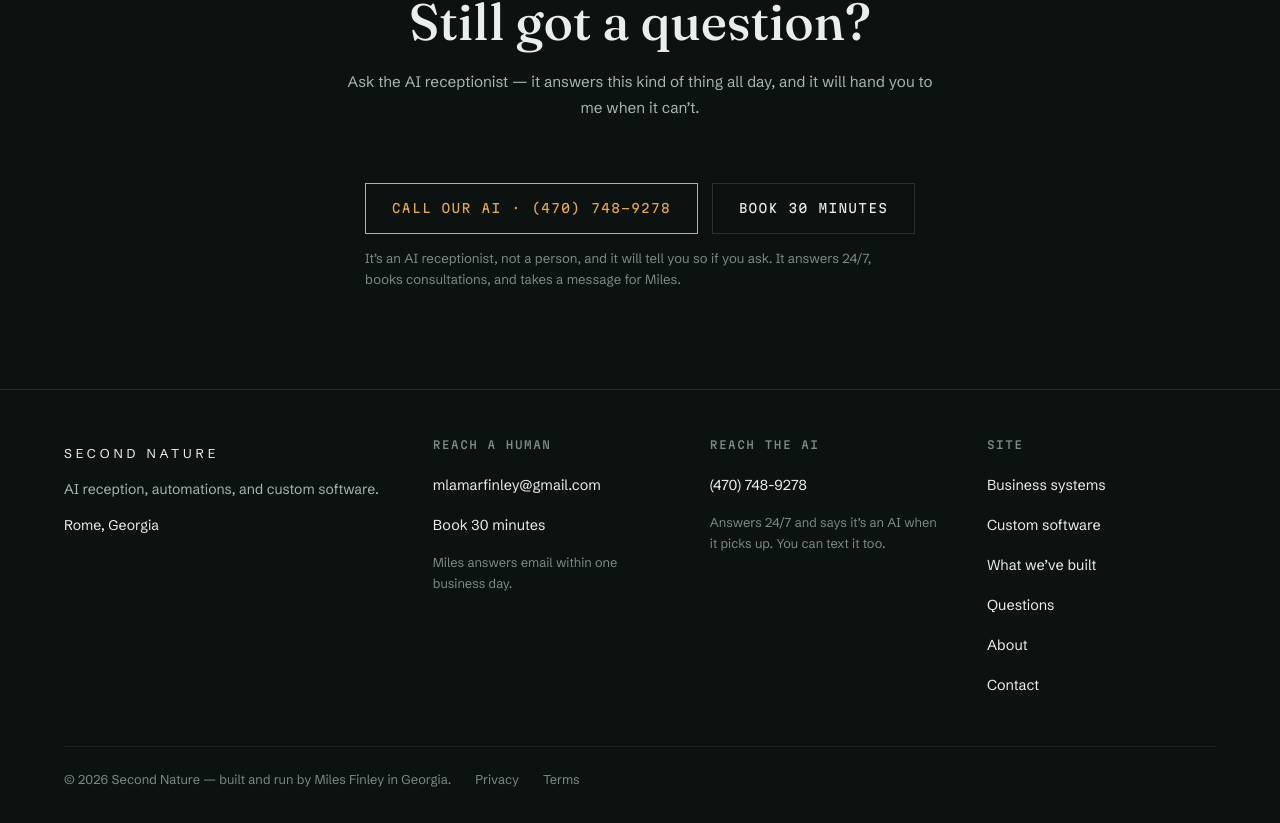
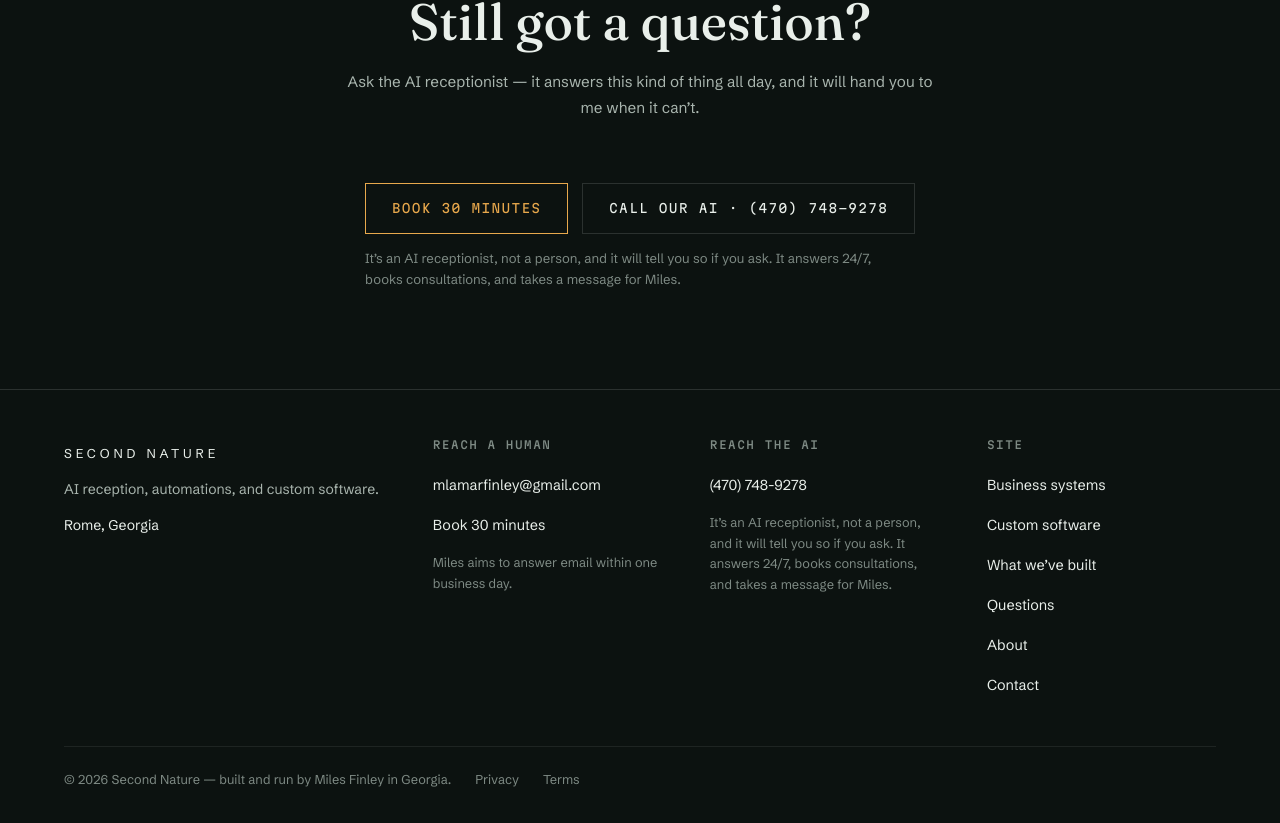
Before and after one commit to mlamarfinley/second-nature-website, a React (Vite) app: page /faq in a window 1280 px wide. Shown: the part 1014-1837 px from the top of the page. Built offline with nearby package versions, Linux system fonts and the light colour scheme.

Commit message:
Synchronize website consistency corrections: src/components

```diff
--- a/src/components/CallToAction.jsx
+++ b/src/components/CallToAction.jsx
@@ -23,9 +23,18 @@ export default function CallToAction({ className = '', disclose = true }) {
   return (
     <div className={`cta-block ${className}`.trim()}>
       <div className="cta-pair">
+        <a
+          className="cta-button cta-button-agent"
+          href={BOOKING_URL}
+          target="_blank"
+          rel="noopener"
+          onClick={() => track('Booking Click')}
+        >
+          Book 30 minutes
+        </a>
         {SAVANNAH_PHONE && (
           <a
-            className="cta-button cta-button-agent"
+            className="cta-button"
             href={`tel:${SAVANNAH_PHONE}`}
             aria-label={`Call our AI receptionist at ${formatPhone(SAVANNAH_PHONE)}`}
             onClick={() => track('Call Click')}
@@ -33,15 +42,6 @@ export default function CallToAction({ className = '', disclose = true }) {
             Call our AI · {SAVANNAH_PHONE_DISPLAY}
           </a>
         )}
-        <a
-          className="cta-button"
-          href={BOOKING_URL}
-          target="_blank"
-          rel="noopener"
-          onClick={() => track('Booking Click')}
-        >
-          Book 30 minutes
-        </a>
       </div>
       {disclose && SAVANNAH_PHONE && (
         <p className="cta-disclosure">{AGENT_DISCLOSURE}</p>
--- a/src/components/Footer.jsx
+++ b/src/components/Footer.jsx
@@ -3,6 +3,7 @@ import {
   BOOKING_URL,
   CONTACT_EMAIL,
   LOCALITY,
+  AGENT_DISCLOSURE,
   SAVANNAH_PHONE,
   SAVANNAH_PHONE_DISPLAY,
 } from '../data/content.js'
@@ -25,7 +26,7 @@ export default function Footer() {
           <h2 className="footer-head">Reach a human</h2>
           <a href={`mailto:${CONTACT_EMAIL}`}>{CONTACT_EMAIL}</a>
           <a href={BOOKING_URL} target="_blank" rel="noopener">Book 30 minutes</a>
-          <p className="footer-note">Miles answers email within one business day.</p>
+          <p className="footer-note">Miles aims to answer email within one business day.</p>
         </div>
 
         {SAVANNAH_PHONE && (
@@ -33,7 +34,7 @@ export default function Footer() {
             <h2 className="footer-head">Reach the AI</h2>
             <a href={`tel:${SAVANNAH_PHONE}`}>{SAVANNAH_PHONE_DISPLAY}</a>
             <p className="footer-note">
-              Answers 24/7 and says it’s an AI when it picks up. You can text it too.
+              {AGENT_DISCLOSURE}
             </p>
           </div>
         )}
```
